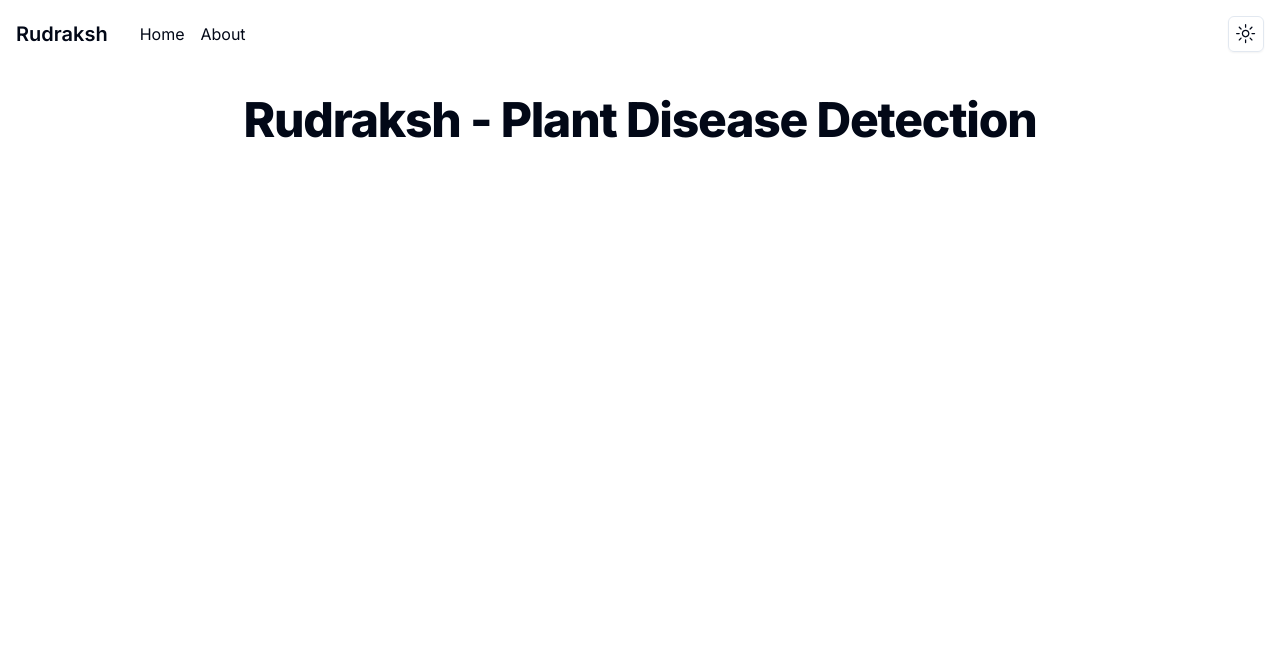
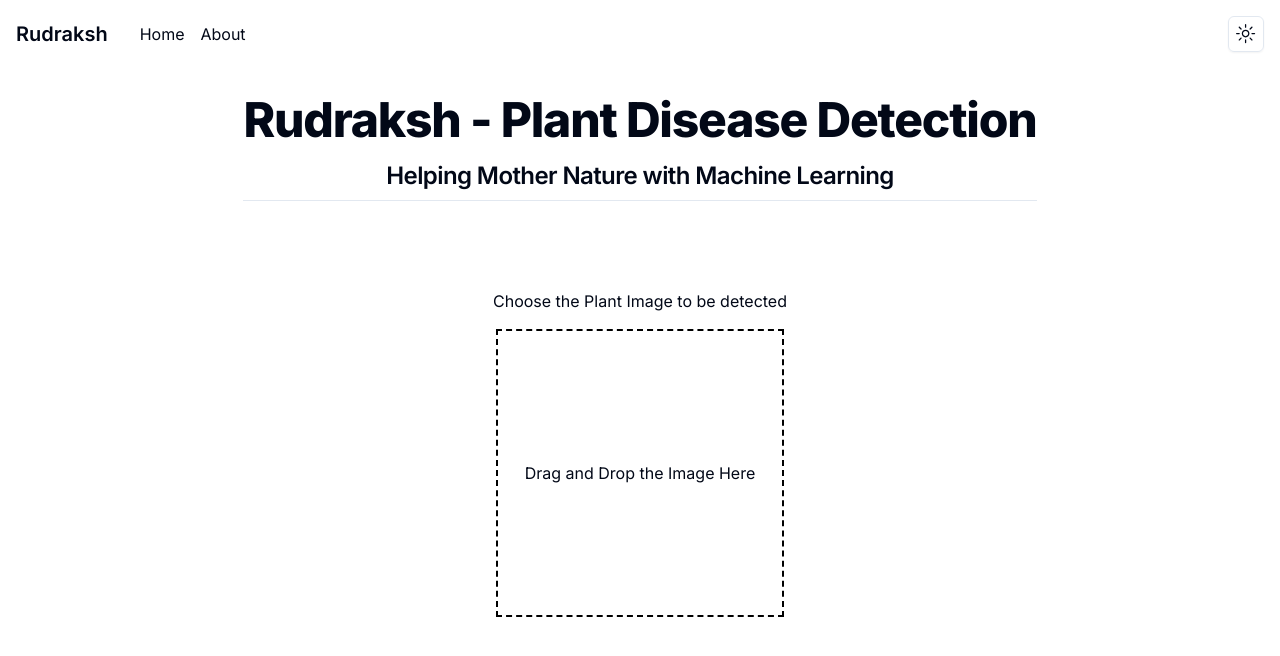
Before and after one commit to dev-shetty/rudraksh, a Next.js app: page / in a window 1280 px wide. Shown: the top 656 px of the page. Built offline with nearby package versions, Linux system fonts and the light colour scheme.

Commit message:
Adds Image box

```diff
--- a/src/app/page.tsx
+++ b/src/app/page.tsx
@@ -1,9 +1,19 @@
+import { ImageBox } from "@/components/image-box"
+
 export default function Home() {
   return (
-    <main className="flex min-h-screen flex-col items-center justify-between p-24">
-      <h1 className="scroll-m-20 text-4xl font-extrabold tracking-tight lg:text-5xl">
-        Rudraksh - Plant Disease Detection
-      </h1>
+    <main className="flex min-h-screen flex-col items-center justify-center px-5 py-24 md:p-24">
+      <div className="text-center mb-auto">
+        <h1 className="scroll-m-20 mb-4 text-4xl font-extrabold tracking-tight lg:text-5xl">
+          Rudraksh - Plant Disease Detection
+        </h1>
+        <h2 className="scroll-m-20 border-b pb-2 text-2xl font-semibold tracking-tight transition-colors first:mt-0">
+          Helping Mother Nature with Machine Learning
+        </h2>
+      </div>
+      <div className="mb-auto">
+        <ImageBox />
+      </div>
     </main>
   )
 }
--- /dev/null
+++ b/src/components/image-box.tsx
@@ -0,0 +1,27 @@
+// Component for dragging and dropping images which will be sent to ML Model for detection
+
+export function ImageBox() {
+  return (
+    <section>
+      <form encType="multipart/form-data" method="post">
+        <div className="flex flex-col items-center">
+          <label htmlFor="plant-image">
+            Choose the Plant Image to be detected
+            <div className="w-72 mt-4 flex items-center justify-center aspect-square mx-auto border-2 dark:border-white border-black border-dashed ">
+              <p>Drag and Drop the Image Here</p>
+
+              <input
+                type="file"
+                name="plant-image"
+                id="plant-image"
+                className="hidden"
+                accept="image/*"
+                required
+              />
+            </div>
+          </label>
+        </div>
+      </form>
+    </section>
+  )
+}
```
